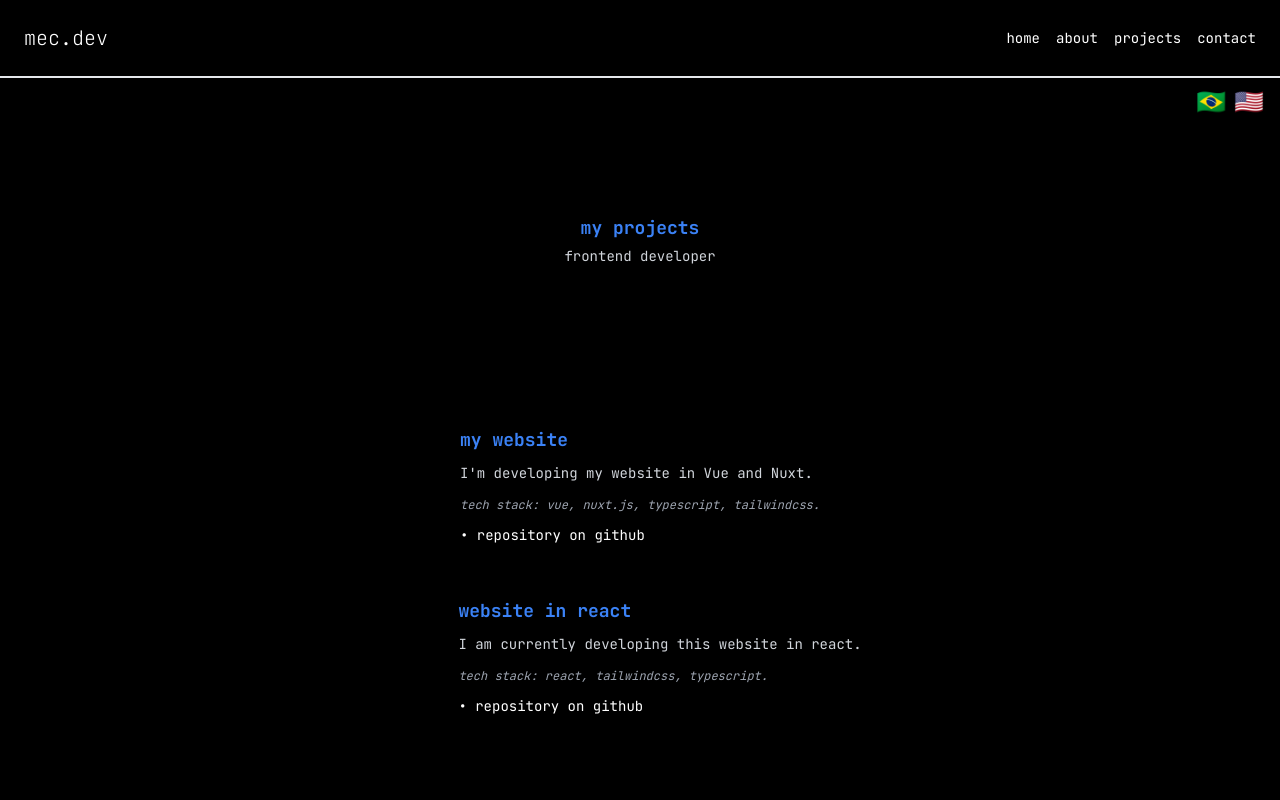
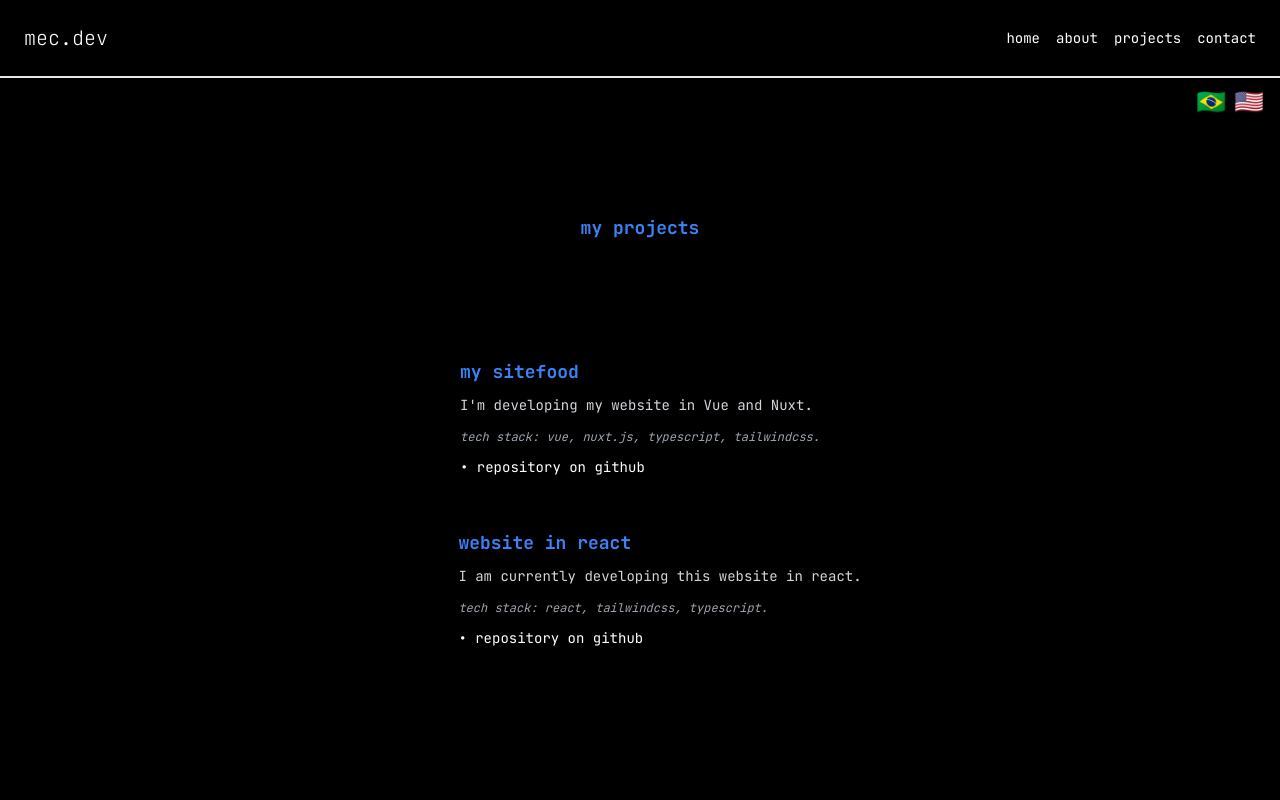
Before and after one commit to railsonalb021/raireact, a React (Vite) app: page /projetos in a window 1280 px wide. Shown: the top 800 px of the page. Built offline with nearby package versions, Linux system fonts and the light colour scheme.

Commit message:
🔧 refactor: replace static text with TranslatedText component for localization in ProjectPage

```diff
--- a/src/pages/ProjectPage.tsx
+++ b/src/pages/ProjectPage.tsx
@@ -1,44 +1,50 @@
-const ProjectPage = () => {
-    return (
-      <section className="flex flex-col justify-between text-white px-8 py-12 font-mono bg-black">
-      <div className="text-center mt-10">
-        <h2 className="text-blue-500 text-lg font-bold mb-1">my projects</h2>
-        <p className="text-sm text-gray-300">frontend developer</p>
+import { Link } from 'react-router-dom'
+import TranslatedText from '../components/TranslatedText'
+
+function ProjectPage(){
+  return (
+    <section className="flex flex-col justify-between bg-black px-8 py-12 font-mono text-white">
+      <div className="mt-10 text-center">
+        <TranslatedText textKey='myprojects' className="mb-1 text-lg font-bold text-blue-500" />
       </div>
 
-      <div className="flex flex-col items-center justify-center mt-40 space-y-10">
+      <div className="mt-28 flex flex-col items-center justify-center space-y-10">
         <div className="flex flex-col items-center md:flex-row md:space-x-12">
-          <div className="mt-6 md:mt-0 text-center md:text-left">
-            <h3 className="text-lg font-bold text-blue-500 mb-2">my website</h3>
-            <p className="text-sm text-gray-300 leading-relaxed max-w-md">
-            I'm developing my website in Vue and Nuxt.
+          <div className="mt-6 text-center md:mt-0 md:text-left">
+            <TranslatedText textKey='mysitefood' className="mb-2 text-lg font-bold text-blue-500" />
+            <p className="max-w-md text-sm leading-relaxed text-gray-300">
+              I'm developing my website in Vue and Nuxt.
             </p>
-            <p className="text-xs mt-3 text-gray-400 italic">
+            <p className="mt-3 text-xs italic text-gray-400">
               tech stack: vue, nuxt.js, typescript, tailwindcss.
             </p>
-            <div className='text-sm pt-3 hover:text-blue-500 w-52'>
-            <a href='https://github.com/railsonalb021/Meu-Site-Pessoal' target='_blank'>• repository on github</a>
+            <div className='w-52 pt-3 text-sm hover:text-blue-500'>
+              <Link to="https://github.com/railsonalb021/Site-Food" target='_blank'>
+                <p className="transition-all duration-300 ease-out">• repository on github</p>
+              </Link>
             </div>
           </div>
         </div>
 
         <div className="flex flex-col items-center md:flex-row md:space-x-12">
-          <div className="mt-6 md:mt-3 text-center md:text-left ml-10">
-            <h3 className="text-lg font-bold text-blue-500 mb-2">website in react</h3>
-            <p className="text-sm text-gray-300 leading-relaxed max-w-md">
-            I am currently developing this website in react.
+          <div className="ml-10 mt-6 text-center md:mt-3 md:text-left">
+            <h3 className="mb-2 text-lg font-bold text-blue-500">website in react</h3>
+            <p className="max-w-md text-sm leading-relaxed text-gray-300">
+              I am currently developing this website in react.
             </p>
-            <p className="text-xs mt-3 text-gray-400 italic">
+            <p className="mt-3 text-xs italic text-gray-400">
               tech stack: react, tailwindcss, typescript.
             </p>
-            <div className='text-sm pt-3 hover:text-blue-500 w-52'>
-            <a href='https://github.com/railsonalb021/raireact' target='_blank'>• repository on github</a>
+            <div className='w-52 pt-3 text-sm hover:text-blue-500'>
+              <Link to="https://github.com/railsonalb021/raireact" target='_blank'>
+                <p className="transition-all duration-300 ease-out">• repository on github</p>
+              </Link>
             </div>
           </div>
         </div>
       </div>
     </section>
-    );
-  };
+  )
+}
 
-  export default ProjectPage;
+export default ProjectPage
```
